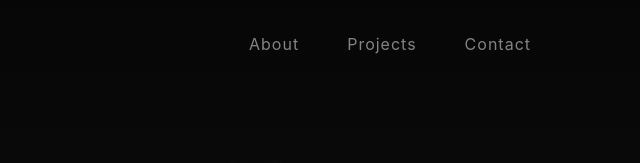
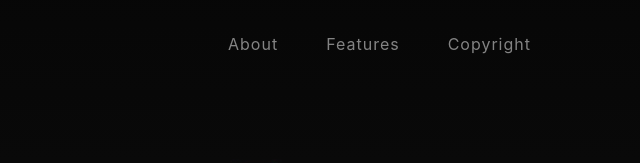
Before and after one commit to HackUMass-Fitness-App/Website, a website with bundled scripts: page index.html in a window 1280 px wide. Shown: the top 163 px of the page, 640-1280 px from the left. Built offline with nearby package versions, Linux system fonts and the light colour scheme.

Commit message:
oops 2.0

```diff
--- a/index.html
+++ b/index.html
@@ -39,10 +39,10 @@
             <a class="nav-link js-scroll-trigger" href="#about">About</a>
           </li>
           <li class="nav-item">
-            <a class="nav-link js-scroll-trigger" href="#projects">Projects</a>
+            <a class="nav-link js-scroll-trigger" href="#projects">Features</a>
           </li>
           <li class="nav-item">
-            <a class="nav-link js-scroll-trigger" href="#signup">Contact</a>
+            <a class="nav-link js-scroll-trigger" href="#signup">Copyright</a>
           </li>
         </ul>
       </div>
```
